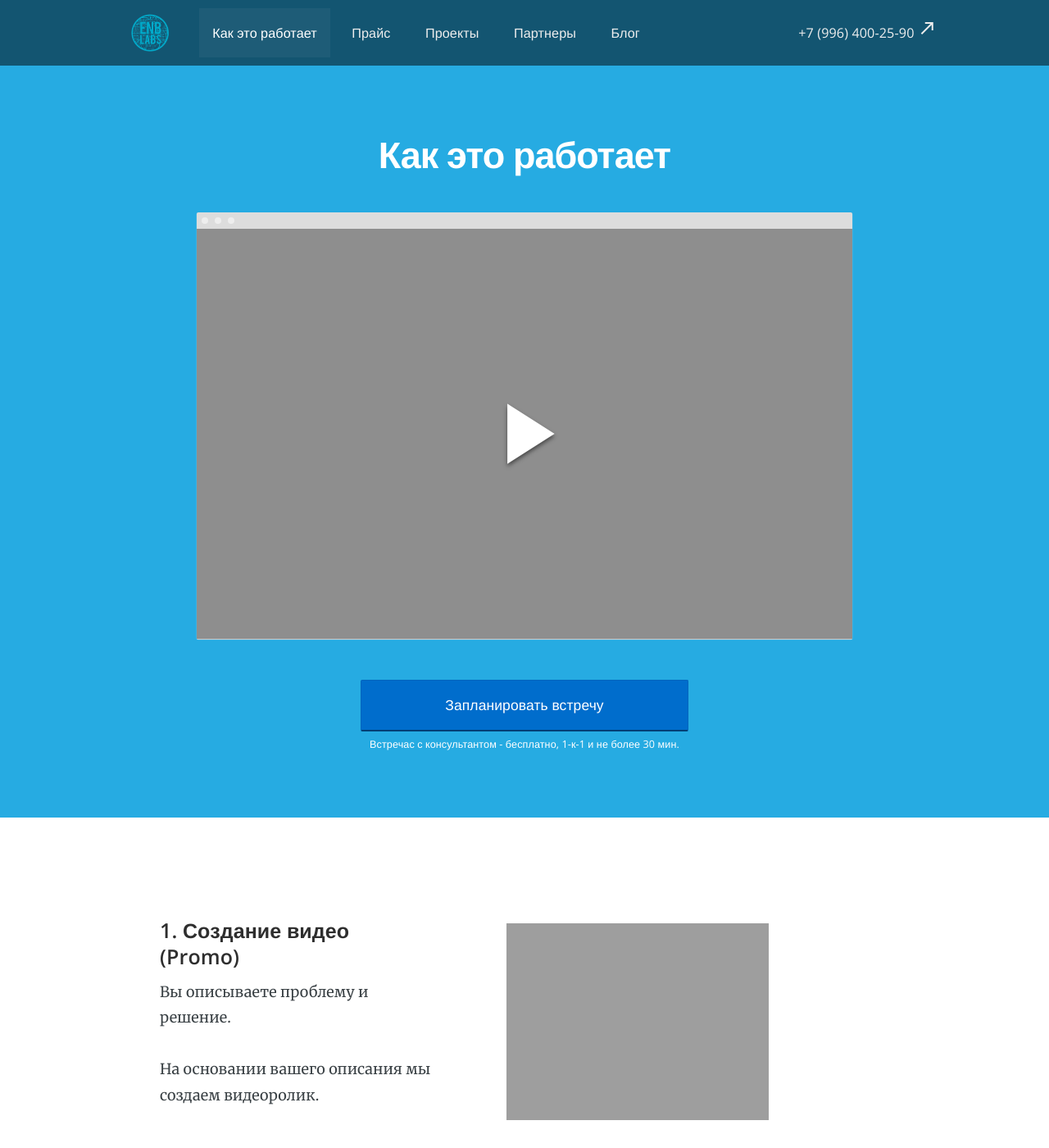
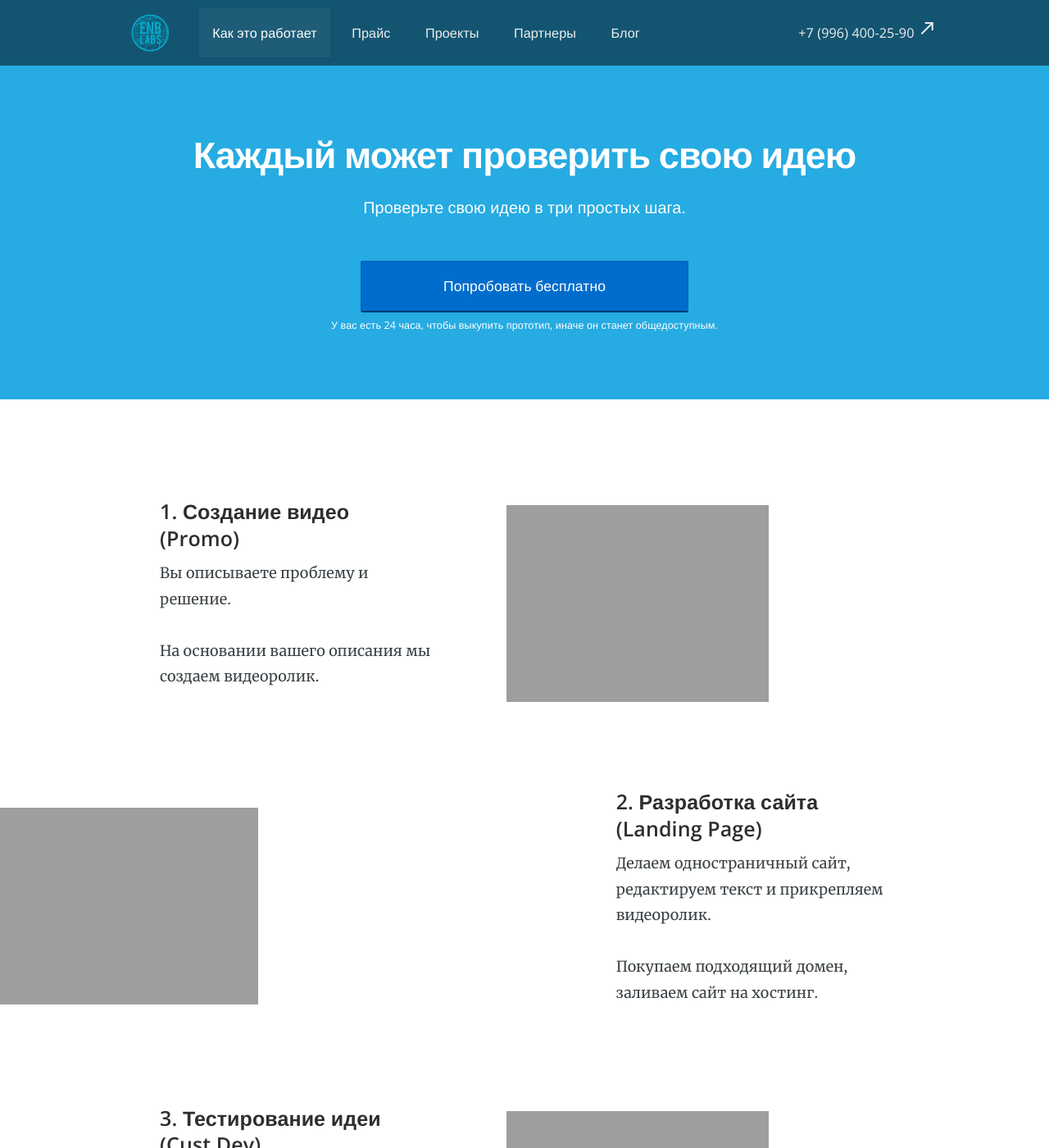
Before and after one commit to RakhimyanTim/enblabs.github.io, a Jekyll site: the page built from pages/how-it-works.md, in a window 1280 px wide and 1400 px high. Shown: the whole window at 82% size. Built offline with Jekyll 4.4.1, drawn with Linux system fonts in a browser that asks for light colours; nearby versions of some CDN libraries.

Commit message:
Update how-it-works.md

```diff
--- a/pages/how-it-works.md
+++ b/pages/how-it-works.md
@@ -1,7 +1,7 @@
 ---
 layout: default
-title: Как это работает
-description:
+title: Каждый может проверить свою идею
+description: Проверьте свою идею в три простых шага.
 permalink: /how-it-works/
 ---
 <header class="fancy-hero new-content">
@@ -9,16 +9,9 @@
  			<h2>{{ page.title }}</h2>
 			<p class="sub-text landing-page">{{ page.description }}</p>
 
-			<div class="video screenshot">
-				<div class="force-ratio">
-					<img height="520" width="800" class="main" src="/img/home/hydra.jpg" srcset="/img/home/hydra.jpg 800w, /img/home/hydra@2x.jpg 1600w" alt="Editable Hydra">
-					<a href="#" target="_blank" class="play"><i class="material-icons">play_arrow</i></a>
-				</div>
-			</div>
-
 			<div class="cta-container" style="margin-top: 50px;">
-				<a href="https://meetme.so/walkingstartup" class="btn btn-block btn-centered btn-large btn-primary sign-up" style="display: inherit;">Запланировать встречу</a>
-				<span class="btn-sub-text" style="color:#fff">Встречас с консультантом - бесплатно, 1-к-1 и не более 30 мин.</span>
+				<a href="https://goo.gl/forms/XSokvk5lUzY4Vpbl2" class="btn btn-block btn-centered btn-large btn-primary sign-up" style="display: inherit;">Попробовать бесплатно</a>
+				<span class="btn-sub-text" style="color:#fff">У вас есть 24 часа, чтобы выкупить прототип, иначе он станет общедоступным.</span>
 			</div>
 		</div>
 </header>
```
